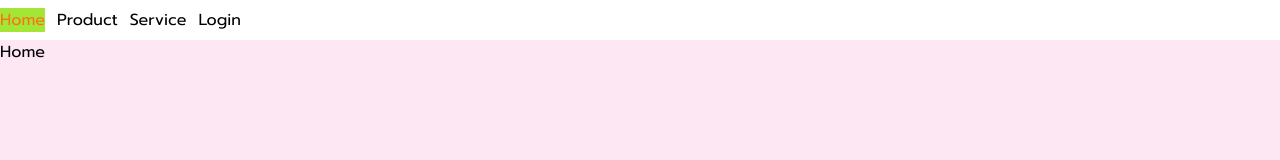
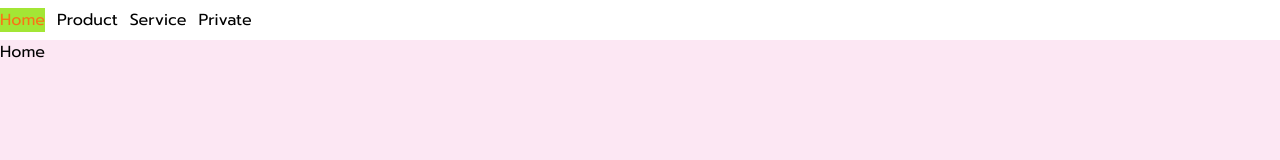
Before and after one commit to tratchapong/cc13-react-lab, a React (Create React App) app: page / in a window 1280 px wide. Shown: the top 160 px of the page. Built offline with nearby package versions, Linux system fonts and the light colour scheme.

Commit message:
Add AuthContext..conditional Navbar..onGoing..

```diff
--- a/src/App.js
+++ b/src/App.js
@@ -1,10 +1,12 @@
+import AuthContextProvider from "./contexts/AuthContext";
 import Router from "./routes/Router";
-
 
 function App() {
   return (
     <>
-    <Router />
+      <AuthContextProvider>
+        <Router />
+      </AuthContextProvider>
     </>
   );
 }
--- a/src/components/Header.jsx
+++ b/src/components/Header.jsx
@@ -1,18 +1,22 @@
 import React from 'react'
 import { Link, NavLink, useLocation } from 'react-router-dom'
+import { useAuth } from '../contexts/AuthContext'
 
 function Header() {
   // const {pathname} = useLocation()
+  const {isLogin} = useAuth()
+  console.log(isLogin)
   const thepath = [
-    { path: '/', text: 'Home'},
-    { path: '/product', text: 'Product'},
-    { path: '/service', text: 'Service'},
-    { path: '/login', text: 'Login'},
+    { path: '/', text: 'Home', onLogin: true , noLogin: true},
+    { path: '/product', text: 'Product', onLogin: true, noLogin: true},
+    { path: '/service', text: 'Service', onLogin: true, noLogin: true},
+    { path: '/private', text: 'Private', onLogin: true, noLogin: false},
+    { path: '/login', text: 'Login',onLogin: false, noLogin: true },
   ]
   return (
     <nav className='flex gap-3 py-2'>
       {thepath.map( el => (
-        <NavLink key={el.path} to={el.path}>{el.text}</NavLink>
+        (!isLogin || el.onLogin) && <NavLink key={el.path} to={el.path}>{el.text}</NavLink>
       ))}
     </nav>
 
--- /dev/null
+++ b/src/contexts/AuthContext.js
@@ -0,0 +1,16 @@
+// eslint-disable-next-line react/no-typos
+import {createContext, useState, useContext} from 'react'
+
+export const AuthContext = createContext()
+
+export default function AuthContextProvider({children}) {
+  const [isLogin, setIsLogin] = useState(true)
+
+  return(
+    <AuthContext.Provider value={{isLogin, setIsLogin}}>
+      {children}
+    </AuthContext.Provider>
+  )
+}
+
+export const useAuth = () => useContext(AuthContext)
```
